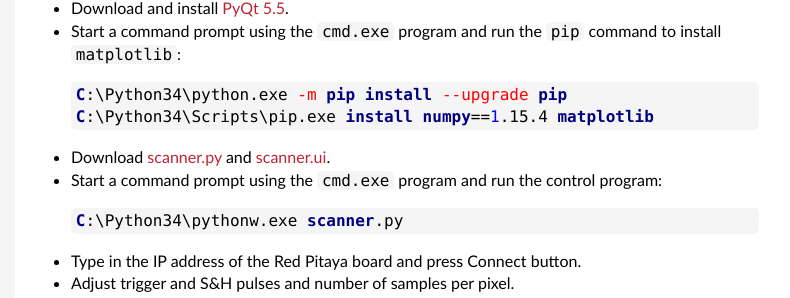
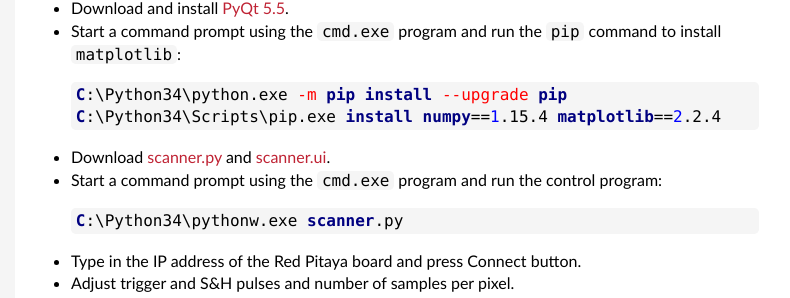
Before and after one commit to pavel-demin/red-pitaya-notes, a Jekyll site: the page built from scanner.md, in a window 1280 px wide and 900 px high, scrolled down 1642 px. Shown: the part 153-451 px from the top of the window, without its empty margins (225-1015 px from the left). Built offline with Jekyll 4.4.1, drawn with Linux system fonts in a browser that asks for light colours.

Commit message:
update matplotlib installation command in scanner and vna

```diff
--- a/scanner.md
+++ b/scanner.md
@@ -49,7 +49,7 @@
  - Start a command prompt using the `cmd.exe` program and run the `pip` command to install `matplotlib`:
 {% highlight winbatch %}
 C:\Python34\python.exe -m pip install --upgrade pip
-C:\Python34\Scripts\pip.exe install numpy==1.15.4 matplotlib
+C:\Python34\Scripts\pip.exe install numpy==1.15.4 matplotlib==2.2.4
 {% endhighlight %}
  - Download [scanner.py](https://raw.githubusercontent.com/pavel-demin/red-pitaya-notes/master/projects/scanner/client/scanner.py) and [scanner.ui](https://raw.githubusercontent.com/pavel-demin/red-pitaya-notes/master/projects/scanner/client/scanner.ui).
  - Start a command prompt using the `cmd.exe` program and run the control program:
```
Also changed, not shown: vna.md (+1 -1 lines).
